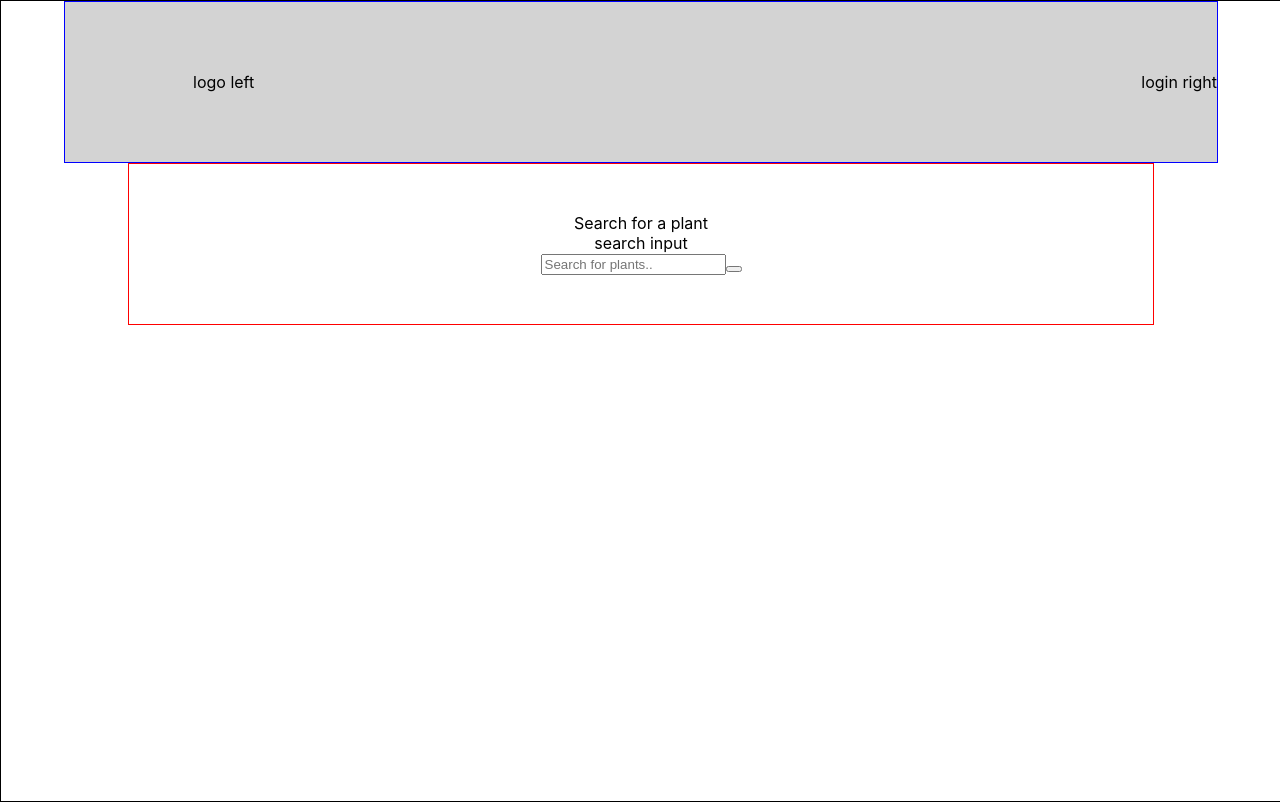
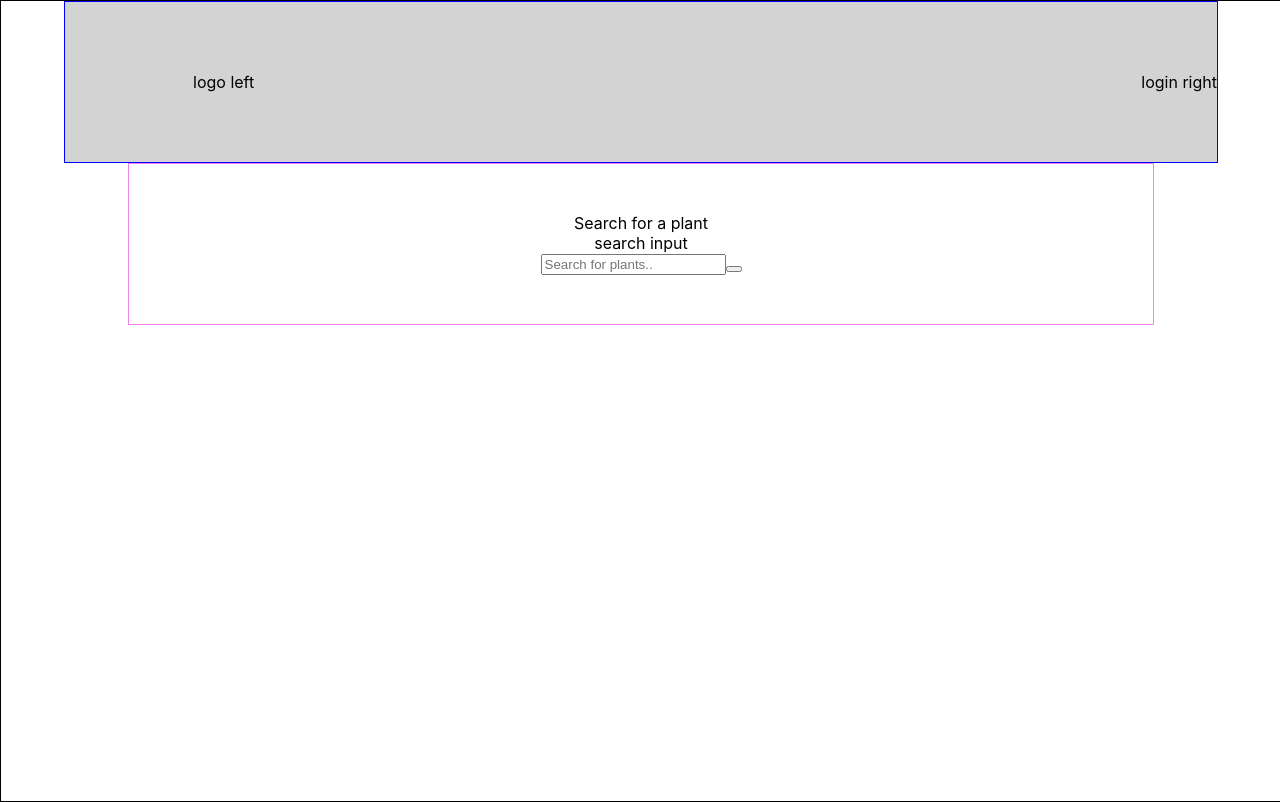
Before and after one commit to js4484/plant-info, a React (Create React App) app: page / in a window 1280 px wide. Built offline with nearby package versions, Linux system fonts and the light colour scheme.

Commit message:
Chaned color for example showing

```diff
--- a/src/App.css
+++ b/src/App.css
@@ -28,7 +28,7 @@
   width: 80%;
   display: flex;
   flex-direction: column;
-  border: 1px solid red;
+  border: 1px solid violet;
   justify-content: center;
   align-items: center;
 
```
